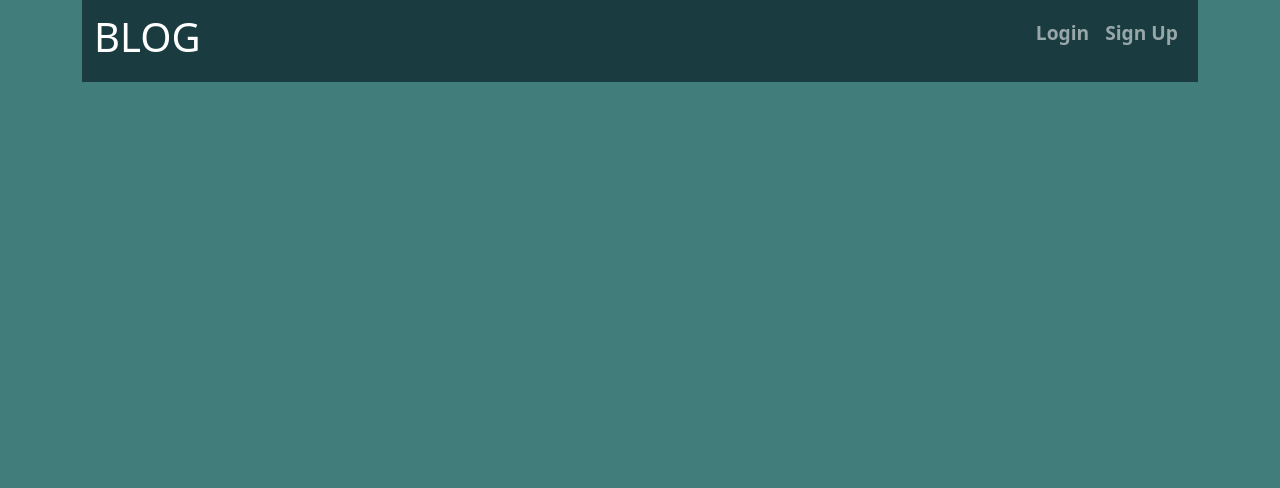
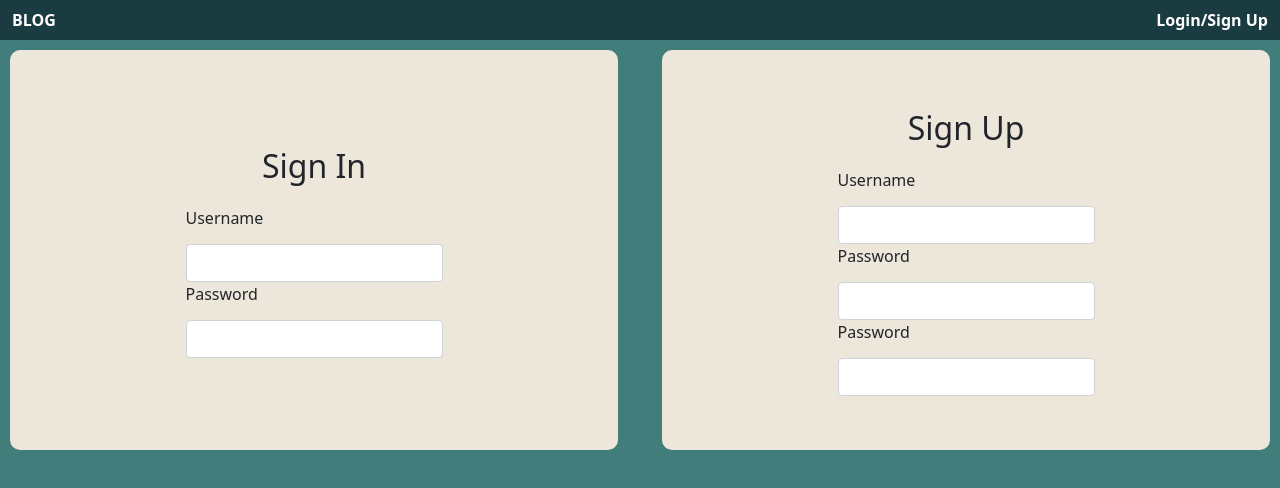
Before and after one commit to antran1245/blog, a React (Create React App) app in the folder client/: page /account in a window 1280 px wide. Shown: the top 488 px of the page. Built offline with nearby package versions, Linux system fonts and the light colour scheme.

Commit message:
setup a sign in and sign up page

```diff
--- a/client/src/App.css
+++ b/client/src/App.css
@@ -1,3 +1,6 @@
+* {
+  overflow-x: hidden;
+}
 .App {
   background-color: #417D7A;
   height: 100vh;
--- a/client/src/App.js
+++ b/client/src/App.js
@@ -2,16 +2,19 @@
 import { Container } from 'react-bootstrap';
 import NavComp from './components/NavComp';
 import Dashboard from './components/Dashboard';
+import Account from './components/Account';
 import './App.css';
 
 function App() {
+
   return (
     <BrowserRouter>
       <div className='App'>
-        <Container>
+        <Container fluid className='px-0'>
           <NavComp />
           <Routes>
             <Route path="/dashboard" element={<Dashboard/>}/>
+            <Route path="/account" element={<Account />} />
             <Route path="" element={<Navigate to="/dashboard"/>} />
           </Routes>
         </Container>
--- /dev/null
+++ b/client/src/components/Account.jsx
@@ -0,0 +1,12 @@
+import {Row} from 'react-bootstrap';
+import Login from './Login';
+import Register from './Register';
+
+export default function Account() {
+    return(
+        <Row>
+            <Login />
+            <Register />
+        </Row>
+    );
+}
--- a/client/src/components/Dashboard.jsx
+++ b/client/src/components/Dashboard.jsx
@@ -1,21 +1,29 @@
 import { useEffect, useState } from "react";
 import axios from 'axios';
 import Post from "./Post";
+import { Container} from "react-bootstrap";
 
 export default function Dashboard() {
-    const [postListing, setPostListing]= useState([])
+    const [postListing, setPostListing]= useState(null)
 
     useEffect(() => {
         const handleAxios = async() => {
             const resp = await axios.get('http://localhost:8000/api/posts')
-            console.log(resp.data)
+            // console.log(resp.data)
             setPostListing(resp.data)
         }
         handleAxios()
     }, [])
+    // useEffect(()=> {
+    //     console.log(postListing)
+    // }, [postListing])
     return(
-        <div>
-            <Post/>
-        </div>
+        <>
+                {postListing &&
+                    postListing.map((post, i) =>
+                        <Post key={i} posting={post}/>
+                    )
+                }
+        </>
     );
 }
--- /dev/null
+++ b/client/src/components/Login.jsx
@@ -0,0 +1,21 @@
+import {Col, Form} from 'react-bootstrap';
+
+export default function Login() {
+    return(
+        <Col sm={6}>
+            <div className='account'>
+                <p>Sign In</p>
+                <Form>
+                    <Form.Group>
+                        <Form.Label htmlFor="username">Username</Form.Label>
+                        <Form.Control type={"text"} name="username" autoComplete='off'/>
+                    </Form.Group>
+                    <Form.Group>
+                        <Form.Label htmlFor='password'>Password</Form.Label>
+                        <Form.Control type={"password"} name="password"/>
+                    </Form.Group>
+                </Form>
+            </div>
+        </Col>
+    );
+}
--- a/client/src/components/NavComp.jsx
+++ b/client/src/components/NavComp.jsx
@@ -1,16 +1,16 @@
 import {Navbar, Nav, Container} from 'react-bootstrap';
+import {Link} from 'react-router-dom';
 import '../sass/style.scss';
 
 export default function NavComp() {
     return(
-        <Navbar expand="lg" className='navbar' variant='dark'>
-            <Container>
-                <Navbar.Brand href='/dashboard' className='justify-conent-start'><h1>BLOG</h1></Navbar.Brand>
+        <Navbar expand="sm" className='navbar' variant='dark'>
+            <Container fluid>
+                <Link to={'/dashboard'} className='justify-conent-start link'>BLOG</Link>
                 <Navbar.Toggle aria-controls='navbar-nav'/>
                 <Navbar.Collapse id='navbar-nav'  className="justify-content-md-end">
                     <Nav>
-                        <Nav.Link><p>Login</p></Nav.Link>
-                        <Nav.Link><p>Sign Up</p></Nav.Link>
+                        <Link to="/account" className='link'>Login/Sign Up</Link>
                     </Nav>
                 </Navbar.Collapse>
             </Container>
--- a/client/src/components/Post.jsx
+++ b/client/src/components/Post.jsx
@@ -1,7 +1,24 @@
-export default function Post() {
+import { Row } from 'react-bootstrap';
+import '../sass/style.scss';
+
+export default function Post(props) {
+    const {title, content, comments, created_at} = props.posting;
     return(
-        <div className="post">
-            text
-        </div>
+        <Row className='mt-2 posting'>
+            <div className="post">
+                <h2>
+                    {title}
+                </h2>
+                <p>
+                    {content}
+                </p>
+            </div>
+            <div className='comment mt-2'>
+                <h4>Comments</h4>
+                {comments.map((comment, i) => {
+                    return <p key={i}>{comment.content}</p>
+                })}
+            </div>
+        </Row>
     );
 }
--- /dev/null
+++ b/client/src/components/Register.jsx
@@ -0,0 +1,25 @@
+import {Col, Form} from 'react-bootstrap';
+
+export default function Register() {
+    return(
+        <Col sm={6}>
+            <div className='account'>
+                <p>Sign Up</p>
+                <Form>
+                    <Form.Group>
+                        <Form.Label htmlFor="username">Username</Form.Label>
+                        <Form.Control type={"text"} name="username" autoComplete="off"/>
+                    </Form.Group>
+                    <Form.Group>
+                        <Form.Label htmlFor='password'>Password</Form.Label>
+                        <Form.Control type={"password"} name="password"/>
+                    </Form.Group>
+                    <Form.Group>
+                        <Form.Label htmlFor='confirm'>Password</Form.Label>
+                        <Form.Control type={"password"} name="confirm"/>
+                    </Form.Group>
+                </Form>
+            </div>
+        </Col>
+    );
+}
--- a/client/src/sass/style.scss
+++ b/client/src/sass/style.scss
@@ -1,7 +1,40 @@
 .navbar {
     background-color: #1A3C40;
-    p {
-        font-size: larger;
+    .link {
+        color: white;
+        text-decoration: none;
         font-weight: bolder;
     }
 }
+
+.posting {
+    background-color: #827397;
+    padding: 10px;
+    border-radius: 10px;
+    .post, .comment {
+        border-radius: 10px;
+        background-color: #EDE6DB;
+        padding: 20px;
+    }
+    .comment{
+        p {
+            border: 1px solid black;
+            padding: 10px;
+        }
+    }
+}
+
+.account {
+    background-color: #EDE6DB;
+    padding: 10px;
+    min-height: 400px;
+    display: flex;
+    justify-content: center;
+    align-items: center;
+    flex-direction: column;
+    margin: 10px;
+    border-radius: 10px;
+    p {
+        font-size: xx-large;
+    }
+}
```
